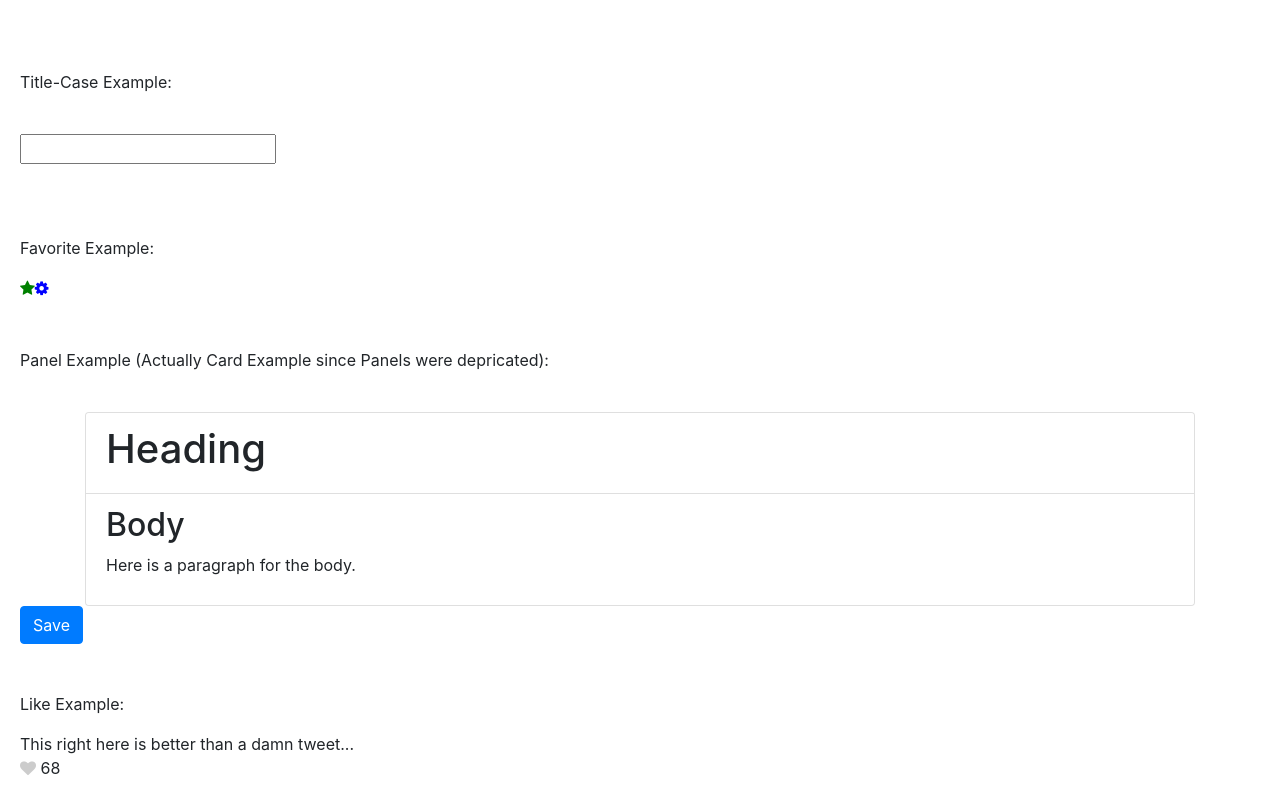
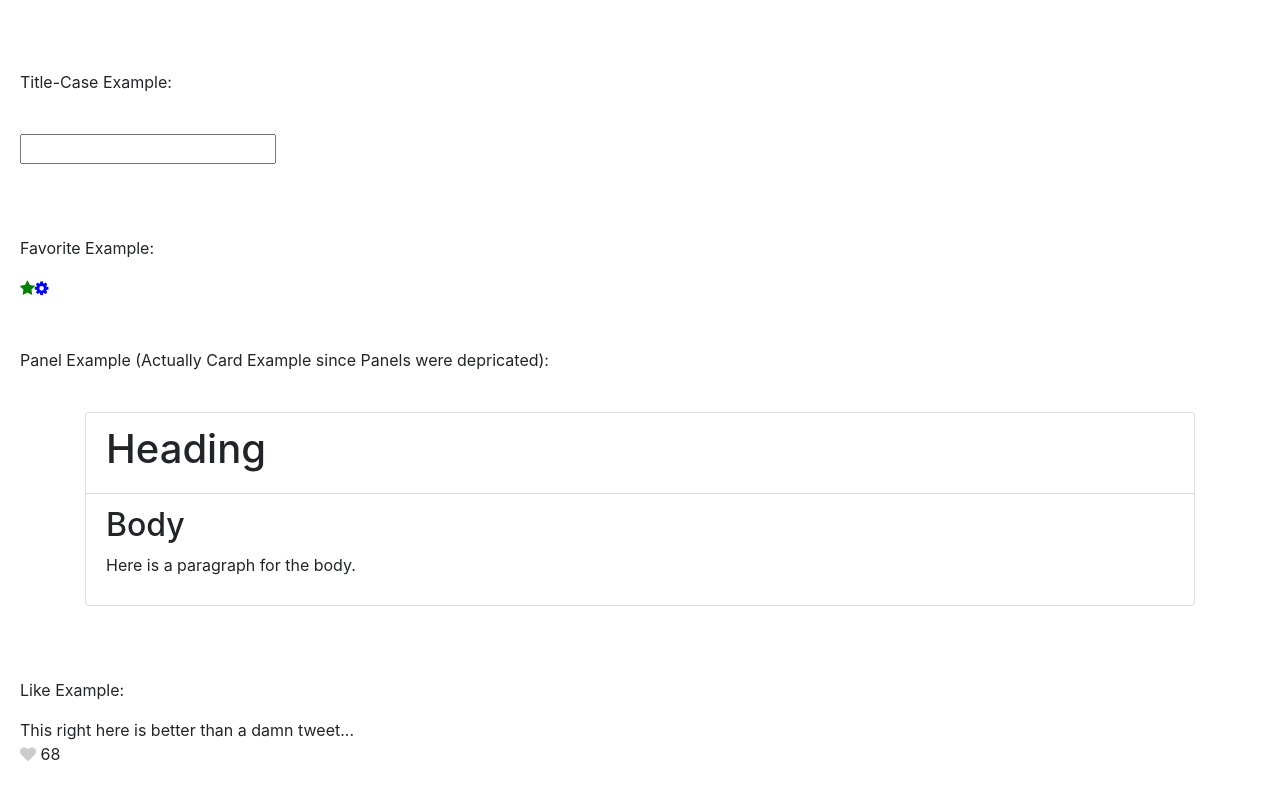
Before and after one commit to codyjwalker/sandbox, an Angular app: page / in a window 1280 px wide. Shown: the part 324-1124 px from the top of the page. Built offline with nearby package versions, Linux system fonts and the light colour scheme; what angular-font-awesome would draw is missing.

Commit message:
Removed button

```diff
--- a/src/app/panel/panel.component.html
+++ b/src/app/panel/panel.component.html
@@ -12,4 +12,3 @@
     </ul>
   </div>
 </div>
-<button class="btn btn-primary">Save</button>
```
